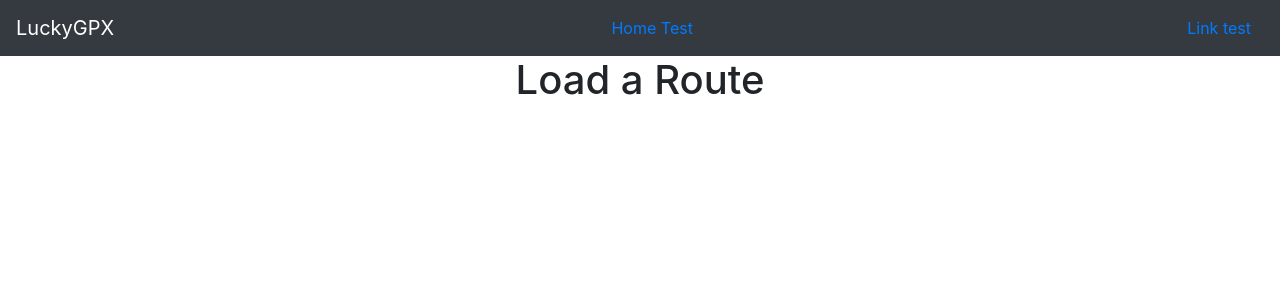
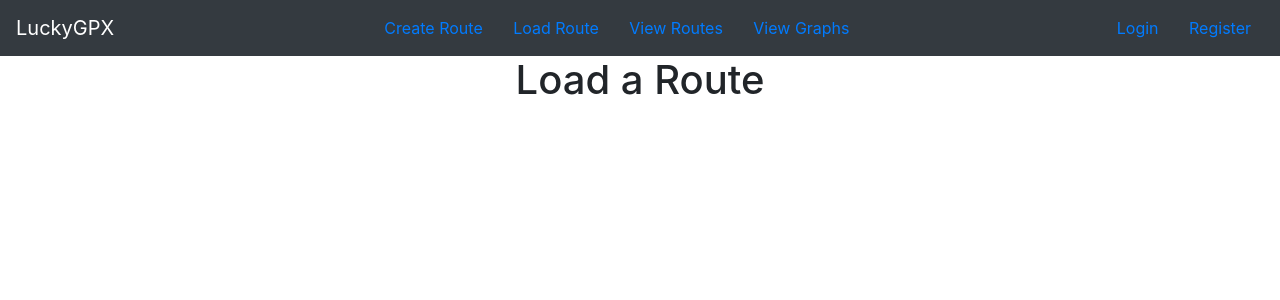
Before and after one commit to summerdruid/ISH-project, a Django app: template LuckyGPX/templates/viewer/loadRoute.html in a window 1280 px wide. Shown: the top 300 px of the page. Run offline with Django 3.2, Linux system fonts and the light colour scheme; the template is opened without the code that fills it, so the values that code supplies are empty; parts of the project's set-up code (start-up, migrations or seed data) failed here and were passed over; some libraries are stand-ins or nearby versions.

Commit message:
Made base a touch neater

```diff
--- a/LuckyGPX/templates/viewer/base.html
+++ b/LuckyGPX/templates/viewer/base.html
@@ -10,13 +10,22 @@
 
   <body>
     <nav class="navbar navbar-default navbar-dark bg-dark navbar-fixed-top">
-      <a class="navbar-brand" href="#">LuckyGPX</a>
-      <a href="/viewer/newindex">
-        <button type="button" class="btn btn-link">Home Test</button>
-      </a>
-      <a href="/viewer/test/">
-        <button type="button" class="btn btn-link" value="Input Button">Link test</button>
-      </a>
+      <a class="navbar-brand" href="/viewer/newindex/">LuckyGPX</a>
+      <div class="navbar-left">
+        <a href="/viewer/createRoute"><button type="button" class="btn btn-link">Create Route</button></a>
+        <a href="/viewer/loadRoute"><button type="button" class="btn btn-link">Load Route</button></a>
+        <a href="/viewer/viewRoute"><button type="button" class="btn btn-link">View Routes</button></a>
+        <a href="/viewer/viewGraphs/"><button type="button" class="btn btn-link">View Graphs</button></a>
+      </div>
+      <div class="navbar-right">
+        {% if user.is_authenticated %}
+          <a href="/viewer/editaccount/"><button type="button" class="btn btn-link">View Account</button></a>
+          <button type="button" class="btn btn-link">Logout</button>
+        {% else %}
+          <a href="/viewer/login/"><button type="button" class="btn btn-link">Login</button></a>
+          <a href="/viewer/register/"><button type="button" class="btn btn-link">Register</button></a>
+        {% endif %}
+      </div>
     </nav>
 
     <script src="https://code.jquery.com/jquery-3.2.1.slim.min.js" integrity="sha384-KJ3o2DKtIkvYIK3UENzmM7KCkRr/rE9/Qpg6aAZGJwFDMVNA/GpGFF93hXpG5KkN" crossorigin="anonymous"></script>
--- a/LuckyGPX/templates/viewer/newindex.html
+++ b/LuckyGPX/templates/viewer/newindex.html
@@ -3,7 +3,7 @@
 
 {% block title %}Test 1{% endblock %}
 
-{% block head_links %}
+{% block body_block %}
   <link rel="stylesheet" href="{% static "css/example.css" %}" type="text/css">
 
   <script src="https://ajax.googleapis.com/ajax/libs/jquery/3.2.1/jquery.min.js"></script>
@@ -11,9 +11,7 @@
   <script async defer src="{% static "js/map.js" %}"></script>
 
   <script src="{% static "js/example.js" %}"></script>
-{% endblock %}
 
-{% block body_block %}
   <input type="file" accept="text/xml" ID="uploader">Select track file</input>
   <br>
   <div id="map"/>
```
